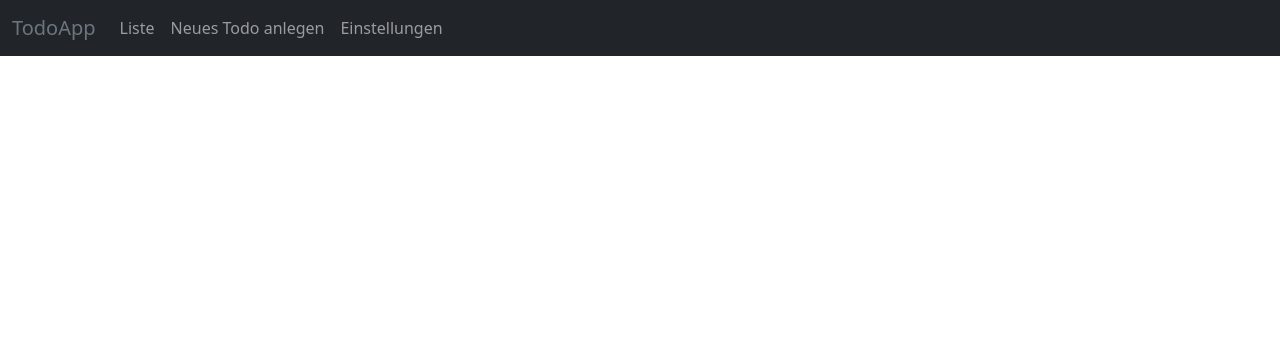
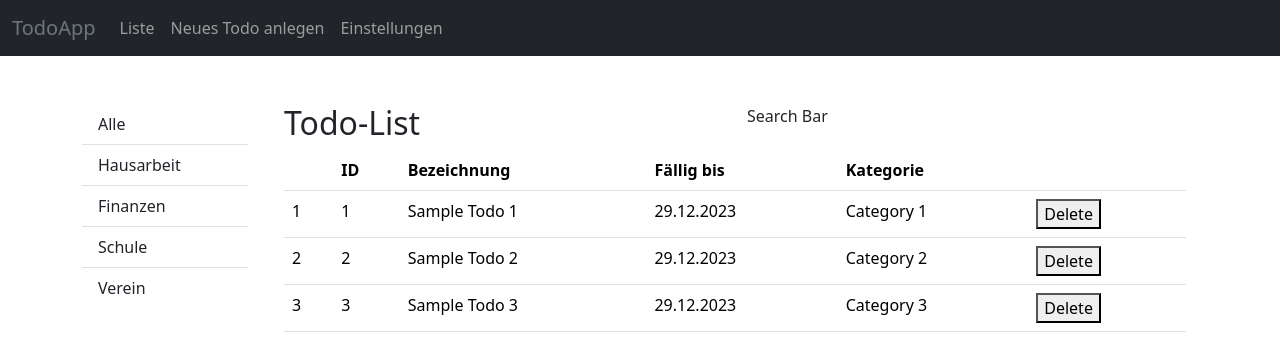
Before and after one commit to JannikKastens/schule-todo, an Angular app: page / in a window 1280 px wide. Shown: the top 362 px of the page. Built offline with nearby package versions, Linux system fonts and the light colour scheme.

Commit message:
Update routing paths and styles

```diff
--- a/src/app/app.component.html
+++ b/src/app/app.component.html
@@ -1,5 +1,5 @@
 <app-navbar></app-navbar>
-<div class="container">
+<div class="container mt-5">
   <div class="row">
     <div class="col-2" *ngIf="isRouteListe">
       <app-sidebar></app-sidebar>
--- a/src/app/app.component.ts
+++ b/src/app/app.component.ts
@@ -17,7 +17,7 @@ export class AppComponent {
 
   constructor(private router: Router) {
     router.events.subscribe((val) => {
-      this.isRouteListe = (router.url === '/liste');
+      this.isRouteListe = (router.url === '/');
     });
   }
 }
--- a/src/app/app.routes.ts
+++ b/src/app/app.routes.ts
@@ -4,7 +4,7 @@ import {FormComponent} from "./form/form.component";
 import {SettingsComponent} from "./settings/settings.component";
 
 export const routes: Routes = [
-  { path: 'liste', component: ListComponent },
+  { path: '', component: ListComponent },
   { path: 'neues-todo', component: FormComponent},
   { path: 'einstellungen', component: SettingsComponent}
 ];
--- a/src/app/form/form.component.html
+++ b/src/app/form/form.component.html
@@ -1 +1 @@
-<p>form works!</p>
+<h2>Neues Todo anlegen</h2>
--- a/src/app/navbar/navbar.component.html
+++ b/src/app/navbar/navbar.component.html
@@ -4,7 +4,7 @@
     <div class="collapse navbar-collapse" id="navbarNav">
       <ul class="navbar-nav ml-auto">
         <li class="nav-item">
-          <a class="nav-link" href="/liste">Liste</a>
+          <a class="nav-link" href="/">Liste</a>
         </li>
         <li class="nav-item">
           <a class="nav-link" href="/neues-todo">Neues Todo anlegen</a>
```
